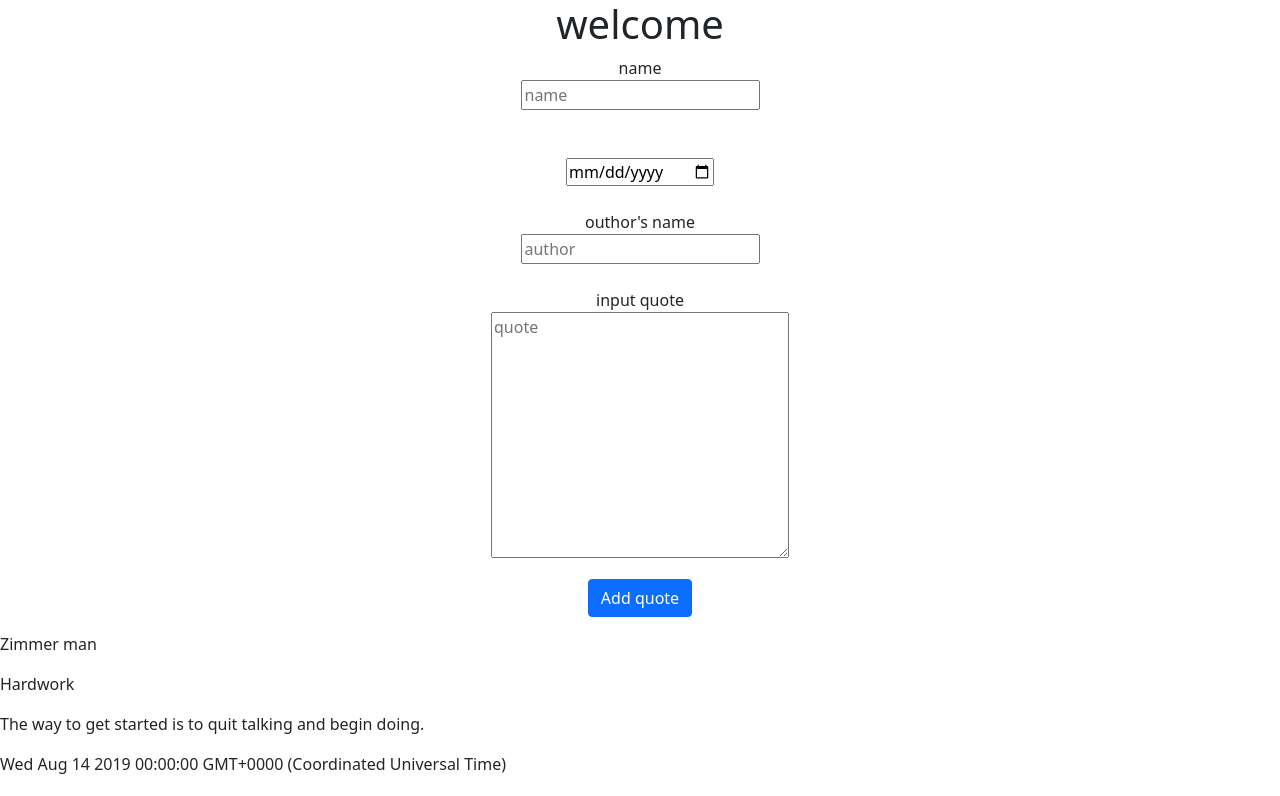
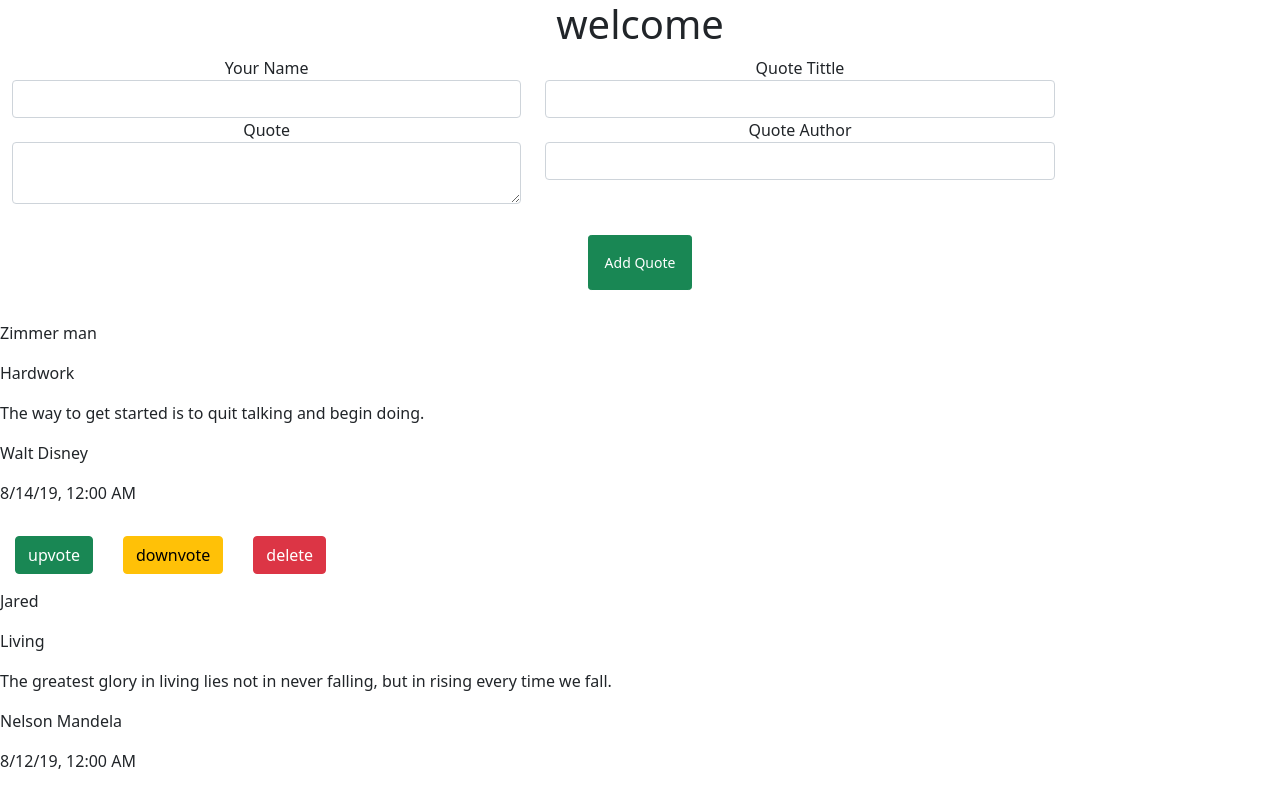
Before and after one commit to kiplangat01/Quote, an Angular app in the folder quote-app/: page / in a window 1280 px wide. Shown: the top 796 px of the page. Built offline with nearby package versions, Linux system fonts and the light colour scheme.

Commit message:
made the entire page functional to add quote

```diff
--- /dev/null
+++ b/quote-app/src/app/date-count.pipe.ts
@@ -0,0 +1,24 @@
+import { Pipe, PipeTransform } from '@angular/core';
+
+@Pipe({
+  name: 'dateCount'
+})
+export class DateCountPipe implements PipeTransform {
+
+
+    transform(value: any): number {
+      let today:Date = new Date();
+      let todayWithNoTime:any = new Date(today.getFullYear(),today.getMonth(),today.getDate())
+      var dateDifference =Math.abs(todayWithNoTime - value)
+      const secondsInADay= 86400;
+
+      var dateDifferenceSeconds=dateDifference*0.001;
+      var dateCounter = dateDifferenceSeconds/secondsInADay;
+
+      if (dateCounter >= 1 && todayWithNoTime > value){
+          return dateCounter;
+      }else{
+          return 0;
+      }
+    }
+  }
--- /dev/null
+++ b/quote-app/src/app/mydirective.directive.ts
@@ -0,0 +1,10 @@
+import { Directive } from '@angular/core';
+
+@Directive({
+  selector: '[appMydirective]'
+})
+export class MydirectiveDirective {
+
+  constructor() { }
+
+}
--- a/quote-app/src/app/quote-details/quote-details.component.html
+++ b/quote-app/src/app/quote-details/quote-details.component.html
@@ -1,3 +1,3 @@
-<button class="btn btn-success">upvote</button>
-<button class="btn btn-warning">downvote</button>
-<button class="btn btn-danger">delite</button>
+<button class="btn btn-success " (click)="upvote()">upvote</button>
+<button class="btn btn-warning" (click)="downvote()">downvote </button>
+<button class="btn btn-danger" (click)="deleteQuote(true)">delete</button>
--- a/quote-app/src/app/quote-details/quote-details.component.ts
+++ b/quote-app/src/app/quote-details/quote-details.component.ts
@@ -1,4 +1,5 @@
-import { Component, OnInit } from '@angular/core';
+import { Component, EventEmitter, Input, OnInit, Output } from '@angular/core';
+import { Quote } from '../quote';
 
 @Component({
   selector: 'app-quote-details',
@@ -7,7 +8,21 @@ import { Component, OnInit } from '@angular/core';
 })
 export class QuoteDetailsComponent implements OnInit {
 
-  constructor() { }
+  @Input() quote!: Quote;
+  @Output() isRead = new EventEmitter<boolean>();
+  deleteQuote(read:boolean){
+    this.isRead.emit(read);
+  }
+  likes: number = 0;
+  upvote(){
+    this.likes++;
+  }
+  dislikes: number = 0;
+  downvote(){
+    this.dislikes++;
+  }
+
+  constructor() {}
 
   ngOnInit(): void {
   }
--- a/quote-app/src/app/quote-form/quote-form.component.html
+++ b/quote-app/src/app/quote-form/quote-form.component.html
@@ -1,16 +1,43 @@
+<div class="container-fluid">
+    <form (ngSubmit)="addQuote() ; quotesForm.resetForm({})" #quotesForm="ngForm">
+        <div class="row">
+            <div class="col-sm-5">
+                <div class="form-group">
+                    <label for="name">Your Name</label>
+                    <input type="text" required class="form-control" id="name" minlength="3"[(ngModel)]="myquote.name" name="title" #title ="ngModel">
 
-<form action="">
+                  </div>
+            </div>
+            <div class="col-sm-5">
+                <div class="form-group">
+                    <label for="name">Quote Tittle</label>
+                    <input type="text" required class="form-control" id="title" [(ngModel)]="myquote.title" name="name" #name = "ngModel">
 
-    <label for="name">name</label> <br>
-    <input type="text" name="name" required id="name" placeholder="name"> <br>
-     <br>
-     <label for="date"></label> <br>
-     <input type="date" required placeholder="date" id="date"> <br> <br>
-    <label for="author">outhor's name</label> <br>
-    <input  type="text" name="author" id="author" required placeholder="author"> <br>
-    <br>
-    <label for="quote">input quote</label><br>
-    <textarea  name="" id="" required cols="30" rows="10" placeholder="quote"></textarea>
-    <br>
-    <button class="btn btn-primary"  type="submit" id="add">Add quote</button>
-</form>
+                  </div>
+
+            </div>
+        </div>
+        <div class="row">
+            <div class="col-sm-5">
+                <div class="form-group">
+                    <label for="description">Quote</label>
+                    <textarea class="form-control" id="quote" rows="2" required name="quote" [(ngModel)]="myquote.quote" name="quote" #quote = "ngModel"></textarea>
+
+                  </div>
+            </div>
+            <div class="col-sm-5">
+                <div class="form-group">
+                    <label for="name">Quote Author</label>
+                    <input type="text" required class="form-control" id="author" name="author" [(ngModel)]="myquote.author" name="author" #author = "ngModel">
+
+                  </div>
+            </div>
+        </div>
+
+        <div class="row">
+            <div class="col-sm-12 text-center pb-3 pt-3">
+                <button type="submit" class="p-3 btn btn-sm btn-success">Add Quote</button>
+            </div>
+        </div>
+    </form>
+</div>
--- a/quote-app/src/app/quote-form/quote-form.component.ts
+++ b/quote-app/src/app/quote-form/quote-form.component.ts
@@ -1,4 +1,6 @@
-import { Component, OnInit } from '@angular/core';
+
+import { Component, EventEmitter, OnInit, Output} from '@angular/core';
+import { Quote  } from '../quote';
 
 @Component({
   selector: 'app-quote-form',
@@ -7,9 +9,18 @@ import { Component, OnInit } from '@angular/core';
 })
 export class QuoteFormComponent implements OnInit {
 
+  myquote = new Quote(0,"","","","",new Date(),0,0);
+  @Output() add = new EventEmitter<Quote>();
+
+  addQuote(){
+this.add.emit(this.myquote);
+this.myquote = new Quote(0,"","","","",new Date(),0,0);
+  }
+
   constructor() { }
 
   ngOnInit(): void {
   }
 
+
 }
--- a/quote-app/src/app/quote/quote.component.html
+++ b/quote-app/src/app/quote/quote.component.html
@@ -1,12 +1,14 @@
 
 <h1>welcome</h1>
-<app-quote-form></app-quote-form>
+<app-quote-form (add)="quoteAdded($event)" ></app-quote-form>
 
 <div *ngFor="let quotes of myQuotes; let i = index">
     <p>{{quotes.name}}</p>
     <p>{{quotes.title}}</p>
     <p>{{quotes.quote}}</p>
-    <p>{{quotes.datePosted}}</p>
+    <p>{{quotes.author}}</p>
+    <p>{{quotes.datePosted|date:'short'}}</p>
+    <app-quote-details  (isRead)='quotedelete($event,i)'></app-quote-details>
 </div>
-
-<app-quote-details></app-quote-details>
+<!-- *ngIf="quote.showInfo" -->
+<!-- <app-quote-details></app-quote-details> -->
--- a/quote-app/src/app/quote/quote.component.ts
+++ b/quote-app/src/app/quote/quote.component.ts
@@ -14,9 +14,27 @@ export class QuoteComponent implements OnInit {
   new Quote (2,'Zimmer man','Hardwork','The way to get started is to quit talking and begin doing.','Walt Disney',new Date(2019,7,14),0,0),
   ]
   get myQuotes(){
+
     return this.quote.sort((a,b)=>{
       return <any>new Date(b.datePosted) - <any>new Date(a.datePosted);
     });
+  }
+
+  quoteAdded(quote: Quote){
+    let arraysize = this.quote.length;
+    quote.id = arraysize+1;
+    quote.completeDate = new Date(quote.completeDate)
+    this.quote.push(quote)
+  }
+
+  quotedelete(isRead: boolean, index:number){
+    if (isRead) {
+      let toDelete = confirm(`Are you sure you want to delete this Quote?`)
+      if(toDelete){
+        this.quote.splice(index,1);
+      }
+
+    }
   }
 
     constructor() { }
```
Also changed, not shown: quote-app/src/app/app.module.ts (+9 -2 lines), 2 other files (tests, documents, lock files or other folders).
